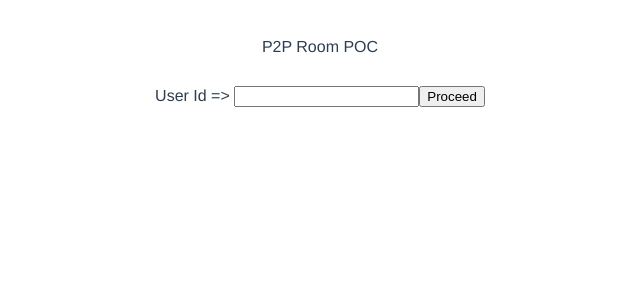
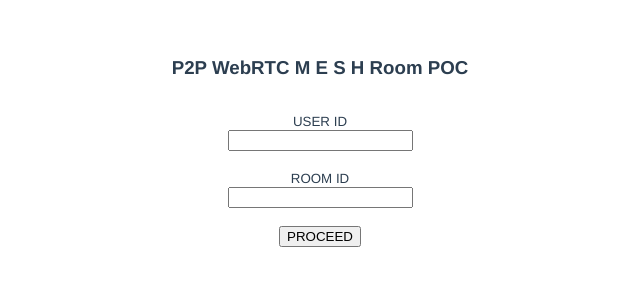
Before and after one commit to Wrufesh/p2p_mesh_webrtc, a Vue app: page /login in a window 1280 px wide. Shown: the top 300 px of the page, without its empty margins (320-960 px from the left). Built offline with nearby package versions, Linux system fonts and the light colour scheme.

Commit message:
some ui fixes and enhancements

```diff
--- a/src/App.vue
+++ b/src/App.vue
@@ -1,7 +1,7 @@
 <template>
   <div id="app">
     <div id="nav">
-      P2P Room POC
+      <h3>P2P WebRTC <span>M E S H</span> Room POC</h3>
     </div>
     <router-view />
   </div>
@@ -28,7 +28,8 @@
 }
 
 #nav {
-  padding: 30px;
+  padding-top: 30px;
+  padding-bottom: 15px;
 
   a {
     font-weight: bold;
--- a/src/router/index.ts
+++ b/src/router/index.ts
@@ -22,7 +22,7 @@ const router = createRouter({
 });
 
 router.beforeEach((to, from, next) => {
-  if (!store.state.userId && to.name !== "Login") {
+  if (!(store.state.userId && store.state.roomId) && to.name !== "Login") {
     next("/login");
   } else {
     next();
--- a/src/store/index.ts
+++ b/src/store/index.ts
@@ -2,16 +2,18 @@ import { createStore } from "vuex";
 
 export default createStore({
   state: {
-    userId: null
+    userId: null,
+    roomId: null
   },
   mutations: {
-    SET_USER(state, userId) {
-      state.userId = userId;
+    SET_USER_AND_ROOM(state, data) {
+      state.userId = data.userId;
+      state.roomId = data.roomId;
     }
   },
   actions: {
-    setUser({ commit }, userId) {
-      commit("SET_USER", userId);
+    setUserAndRoom({ commit }, data) {
+      commit("SET_USER_AND_ROOM", data);
     }
   },
   modules: {}
--- a/src/views/Login.vue
+++ b/src/views/Login.vue
@@ -1,8 +1,22 @@
 <template>
   <form @submit="login">
-    <label>User Id => </label>
-    <input v-model="userId" required />
-    <button type="submit">Proceed</button>
+    <div>
+      <div>
+        <label><small>USER ID</small></label>
+      </div>
+      <input v-model="userId" required />
+    </div>
+    <br />
+    <div>
+      <div>
+        <label><small>ROOM ID</small></label>
+      </div>
+      <input v-model="roomId" required />
+    </div>
+    <br />
+    <div>
+      <button type="submit">PROCEED</button>
+    </div>
   </form>
 </template>
 
@@ -14,15 +28,21 @@ export default defineComponent({
   name: "Home",
   data() {
     return {
-      userId: ""
+      userId: "",
+      roomId: ""
     };
   },
   methods: {
-    ...mapActions(["setUser"]),
+    ...mapActions(["setUserAndRoom"]),
     login() {
-      if (this.userId) {
-        this.setUser(this.userId);
-        this.$router.push("/room/test");
+      if (this.userId && this.roomId) {
+        this.setUserAndRoom({ userId: this.userId, roomId: this.roomId });
+        this.$router.push({
+          name: "Room",
+          params: {
+            room: this.roomId
+          }
+        });
       }
     }
   }
--- a/src/views/Room.vue
+++ b/src/views/Room.vue
@@ -8,7 +8,7 @@
         Hang Up
       </button>
     </div>
-    <div class="peers">
+    <div class="peers" v-if="state.peers.length">
       <div v-for="(peer, index) in state.peers" :key="`peer-${index}`">
         <video :id="peer.remoteStreamHtmlId" autoplay></video>
       </div>
@@ -18,6 +18,9 @@
 <script lang="ts">
 import { defineComponent, reactive, onMounted } from "vue";
 import { useStore } from "vuex";
+
+import { useRoute } from "vue-router";
+
 import io from "socket.io-client";
 import {
   WebRTCSDK,
@@ -44,6 +47,8 @@ export default defineComponent({
 
     const store = useStore();
 
+    const route = useRoute();
+
     let localStream: MediaStream | null = null;
 
     onMounted(async () => {
@@ -57,7 +62,7 @@ export default defineComponent({
       ) as HTMLMediaElement).srcObject = localStream;
 
       const socket = io.connect(
-        `https://p2psignal.duckdns.org/test?user=${store.state.userId}`,
+        `https://p2psignal.duckdns.org/${route.params.room}?user=${store.state.userId}`,
         {
           transports: ["websocket"]
         }
@@ -172,4 +177,15 @@ export default defineComponent({
   height: calc(48px * 3);
   width: calc(64px * 3);
 }
+
+.peers {
+  display: flex;
+  flex-wrap: wrap;
+  justify-content: center;
+  margin-top: 15px;
+  padding-top: 10px;
+  margin-bottom: 15px;
+  padding-bottom: 10px;
+  background-color: rgb(231, 223, 223);
+}
 </style>
```
Also changed, not shown: src/composables/use-store.ts (deleted, +0 -15 lines), src/webrtc_sdk/puresdk.ts (+3 -6 lines).
